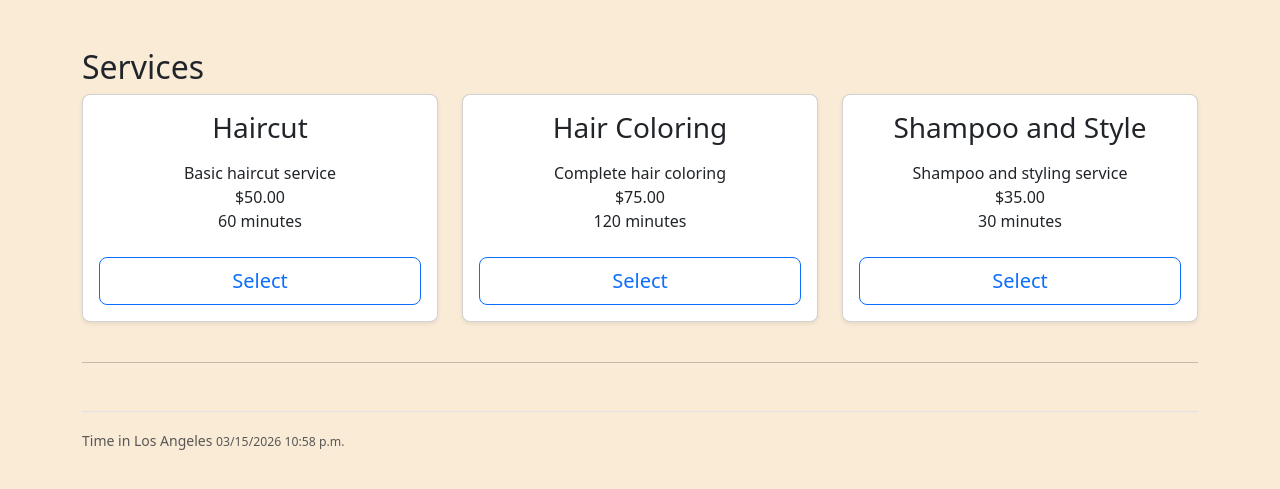
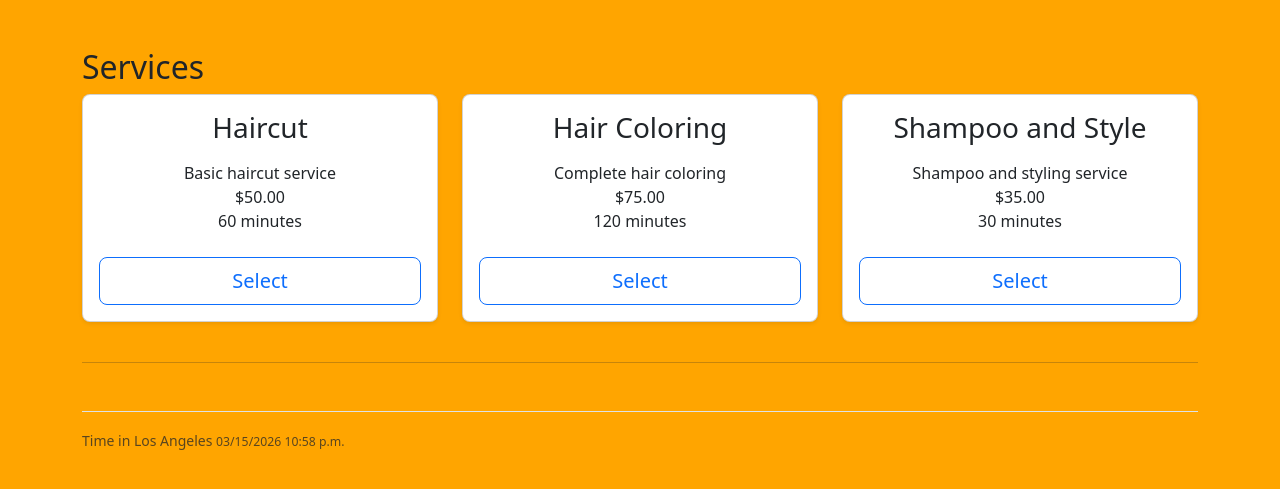
Before and after one commit to emmanuelfornah/AWS-EKS-CICD-CAPSTONE, a Django app: page / in a window 1280 px wide. Shown: the top 489 px of the page. Run offline with Django 5.2, Linux system fonts and the light colour scheme; data comes from the database, SQL or seed files in the repository; data that the repository does not hold is empty.

Commit message:
feat: apply orange background theme with versioned container image tag
- Updated base template background-color for A/B UI testing
- Added dedicated ECR image tag 'background-color-updated-to-orange' to enable precise rollbacks
- Updated K8s deployment manifest to reference the new versioned image
- Pipeline build succeeded and application verified via LoadBalancer

```diff
--- a/appointments/templates/appointments/base.html
+++ b/appointments/templates/appointments/base.html
@@ -10,7 +10,7 @@
     <link href="https://cdn.jsdelivr.net/npm/bootstrap@5.3.2/dist/css/bootstrap.min.css" rel="stylesheet"
         integrity="sha384-T3c6CoIi6uLrA9TneNEoa7RxnatzjcDSCmG1MXxSR1GAsXEV/Dwwykc2MPK8M2HN" crossorigin="anonymous">
         <style>
-            body { background-color:antiquewhite;}
+            body { background-color:orange;}
         </style>
 
 </head>
--- a/buildspecs/buildspec_buildimage.yml
+++ b/buildspecs/buildspec_buildimage.yml
@@ -17,6 +17,7 @@ phases:
       - docker tag appointments-app-container:latest $AWS_ACCOUNT_ID.dkr.ecr.$AWS_REGION.amazonaws.com/containers-image-repository:latest
       - docker tag appointments-app-container:latest $AWS_ACCOUNT_ID.dkr.ecr.$AWS_REGION.amazonaws.com/containers-image-repository:staging-test-image
       - docker tag appointments-app-container:latest $AWS_ACCOUNT_ID.dkr.ecr.$AWS_REGION.amazonaws.com/containers-image-repository:${CODEBUILD_RESOLVED_SOURCE_VERSION}
+      - docker tag appointments-app-container:latest $AWS_ACCOUNT_ID.dkr.ecr.$AWS_REGION.amazonaws.com/containers-image-repository:background-color-updated-to-orange
       - echo Build completed on `date`
 
   post_build:
```
Also changed, not shown: 3 other files.
